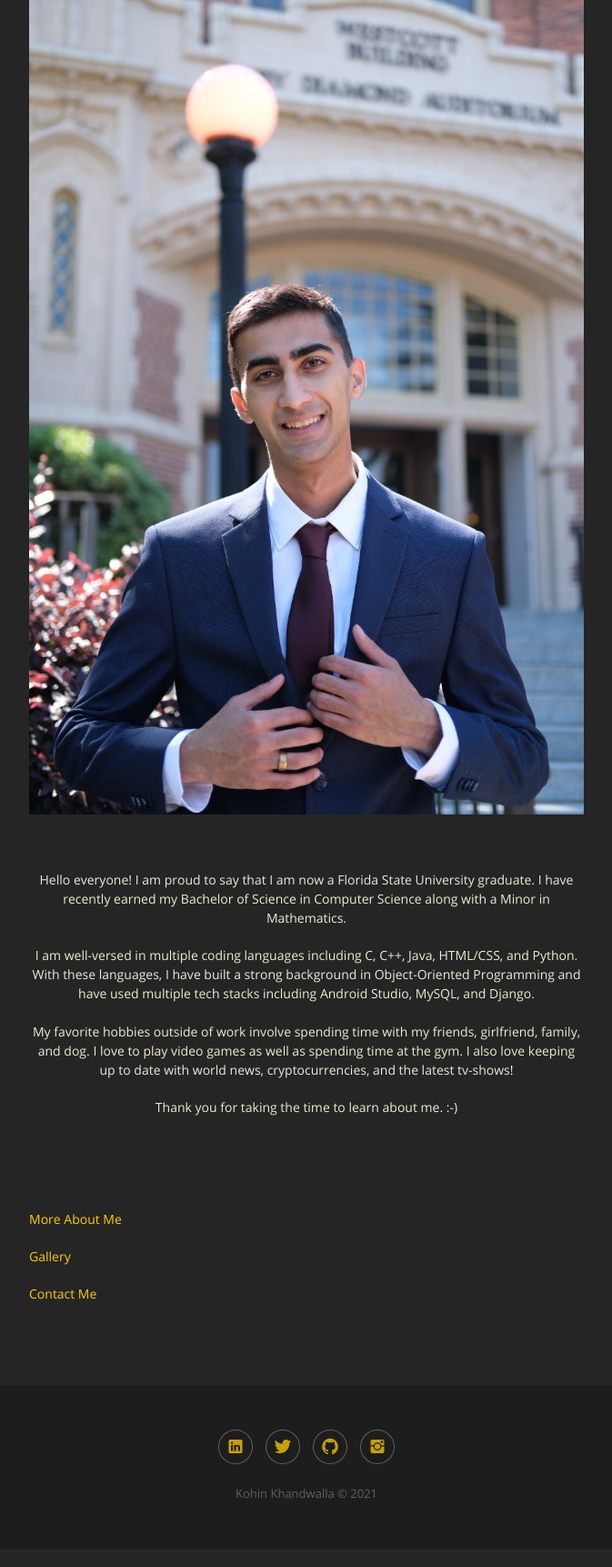
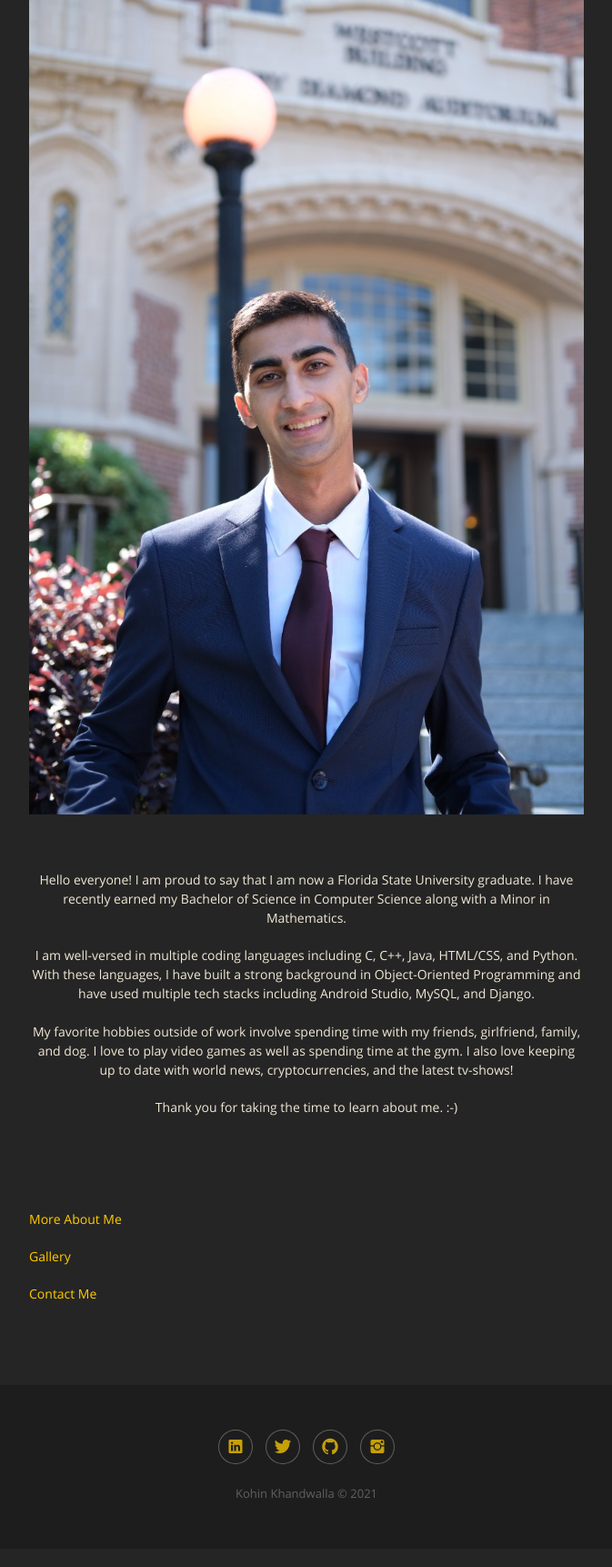
Before and after one commit to Kohink/Kohink.github.io, a Jekyll site: the page built from index.md, in a window 1280 px wide. Shown: the part 591-2313 px from the top of the page at 91% size, without its empty margins (303-976 px from the left). Built offline with Jekyll 4.4.1, drawn with Linux system fonts in a browser that asks for light colours; nearby versions of some CDN libraries.

Commit message:
picture change

```diff
--- a/index.md
+++ b/index.md
@@ -13,7 +13,7 @@
   <a href="#about">Contact</a>
 </div>-->
 
-![Me](images/pfp3.jpg)
+![Me](images/pfp.jpg)
 
 <p style="text-align: center;">&nbsp;</p>
 <p style="text-align: center;">Hello everyone! I am proud to say that I am now a Florida State University graduate. I have recently earned my Bachelor of Science in Computer Science along with a Minor in Mathematics.</p>
```
Also changed, not shown: about.md (+1 -0 lines), contact.md (+2 -1 lines), images/pfp.jpg (added).
